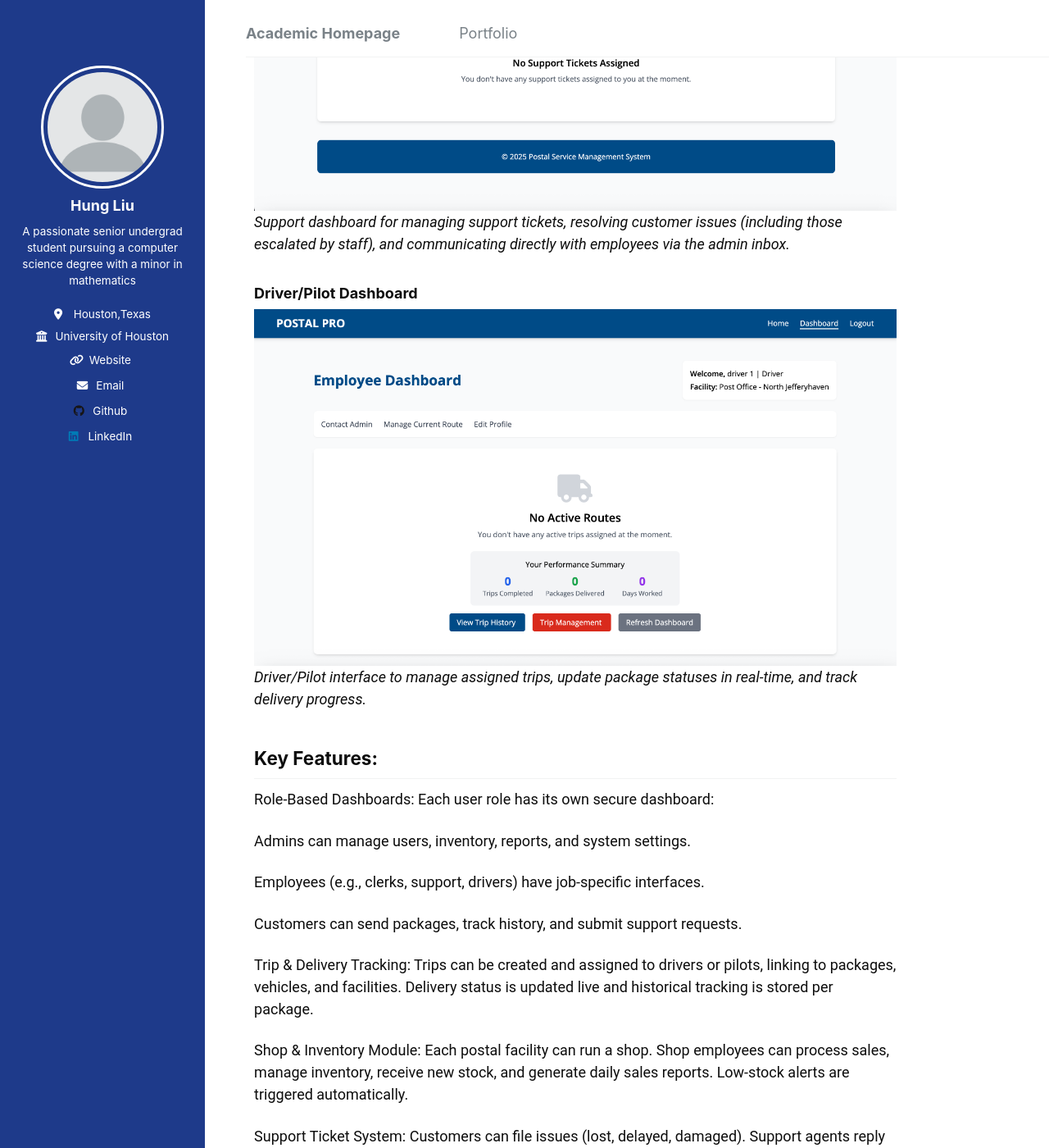
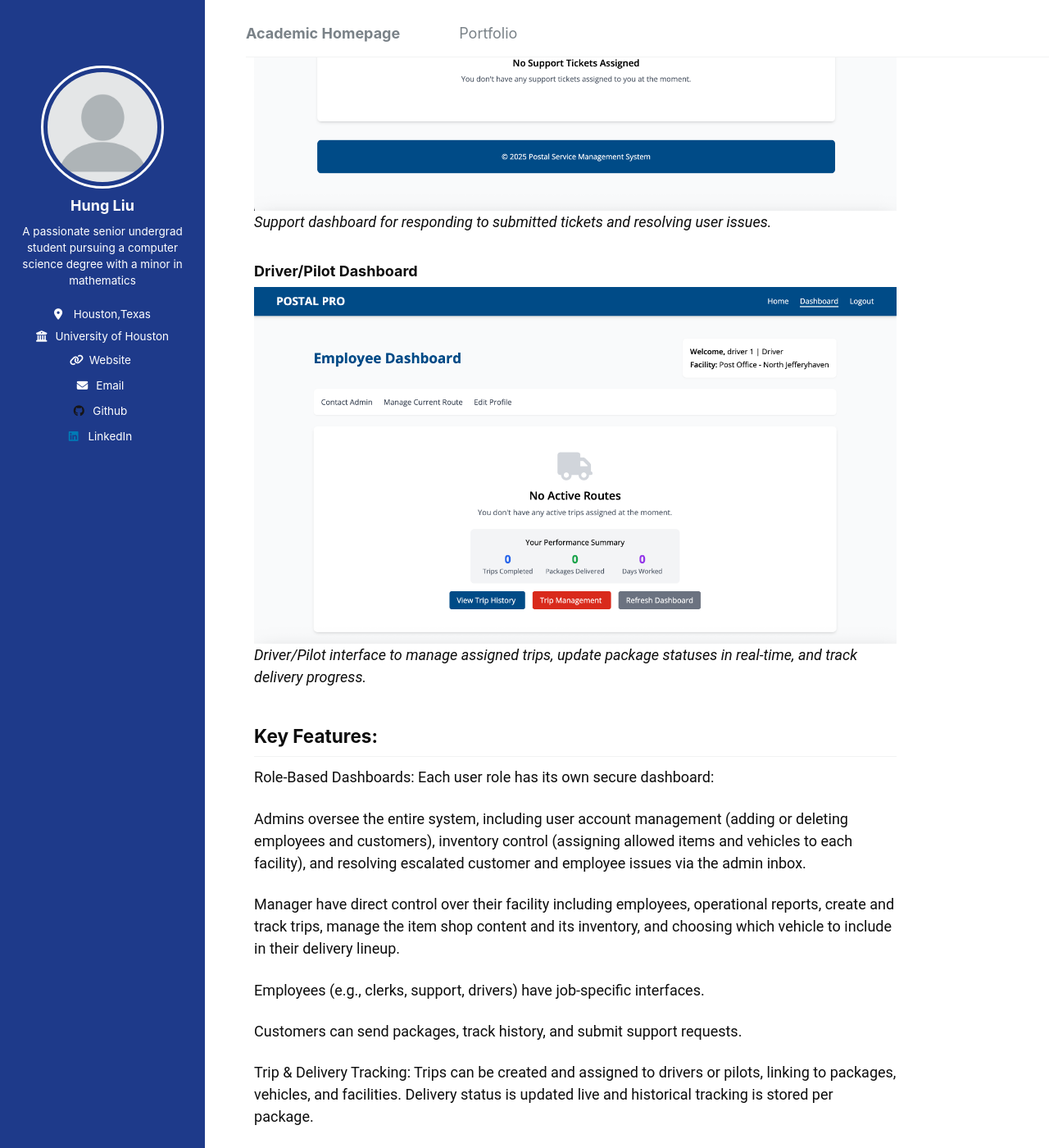
Before and after one commit to sunnySKL/sunnySKL.github.io, a Jekyll site: the page built from _portfolio/portfolio-2.md, in a window 1280 px wide and 1400 px high, scrolled down 4965 px. Shown: the whole window at 82% size. Built offline with Jekyll 4.4.1, drawn with Linux system fonts in a browser that asks for light colours.

Commit message:
Update portfolio-2.md

```diff
--- a/_portfolio/portfolio-2.md
+++ b/_portfolio/portfolio-2.md
@@ -70,7 +70,7 @@ After the delivery route is completed, any undelivered packages are automaticall
 
 ### Customer Support Dashboard
 ![Customer Support Dashboard](/3380pics/customer_sup.png)
-*Support dashboard for managing support tickets, resolving customer issues (including those escalated by staff), and communicating directly with employees via the admin inbox.*
+*Support dashboard for responding to submitted tickets and resolving user issues.*
 
 ### Driver/Pilot Dashboard
 ![Driver/Pilot Dashboard](/3380pics/driver.png)
@@ -82,7 +82,9 @@ After the delivery route is completed, any undelivered packages are automaticall
 ## Key Features:
 Role-Based Dashboards: Each user role has its own secure dashboard:
 
-Admins can manage users, inventory, reports, and system settings.
+Admins oversee the entire system, including user account management (adding or deleting employees and customers), inventory control (assigning allowed items and vehicles to each facility), and resolving escalated customer and employee issues via the admin inbox.
+
+Manager have direct control over their facility including employees, operational reports, create and track trips, manage the item shop content and its inventory, and choosing which vehicle to include in their delivery lineup.
 
 Employees (e.g., clerks, support, drivers) have job-specific interfaces.
 
```
